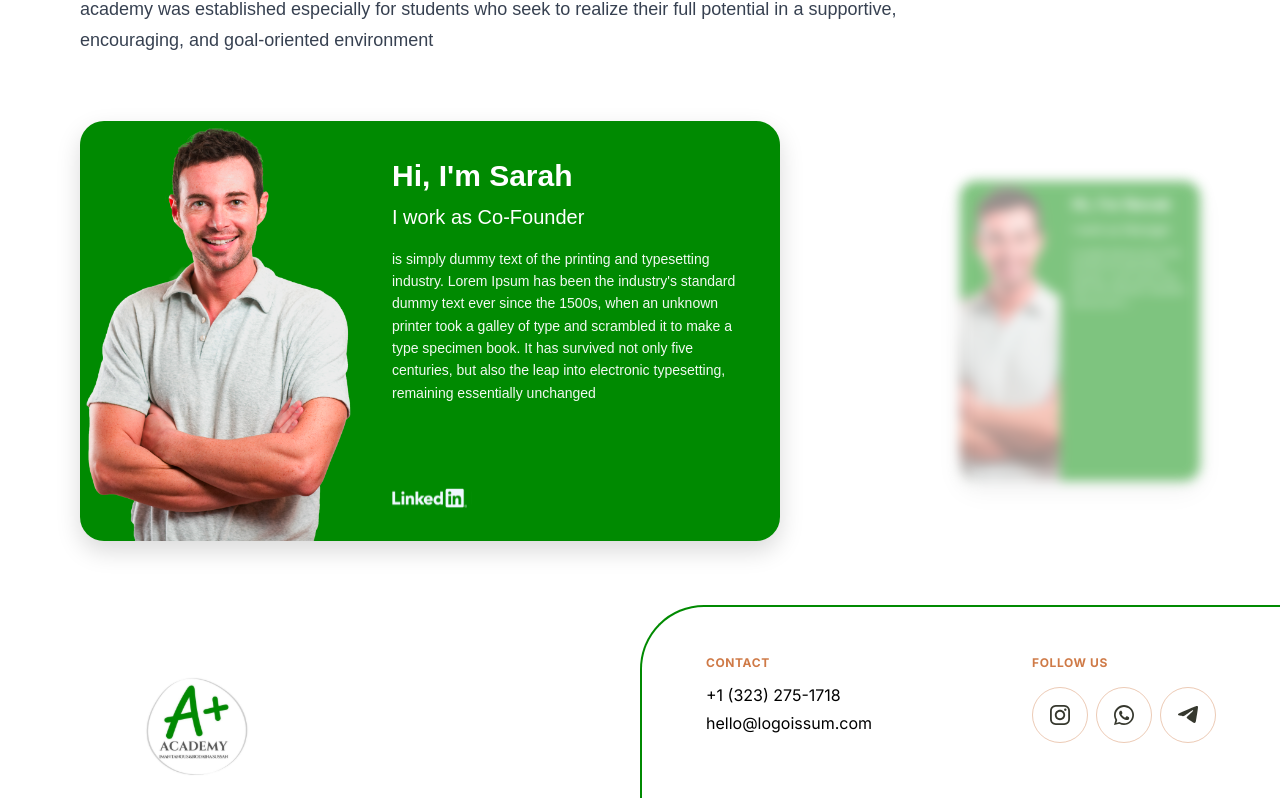
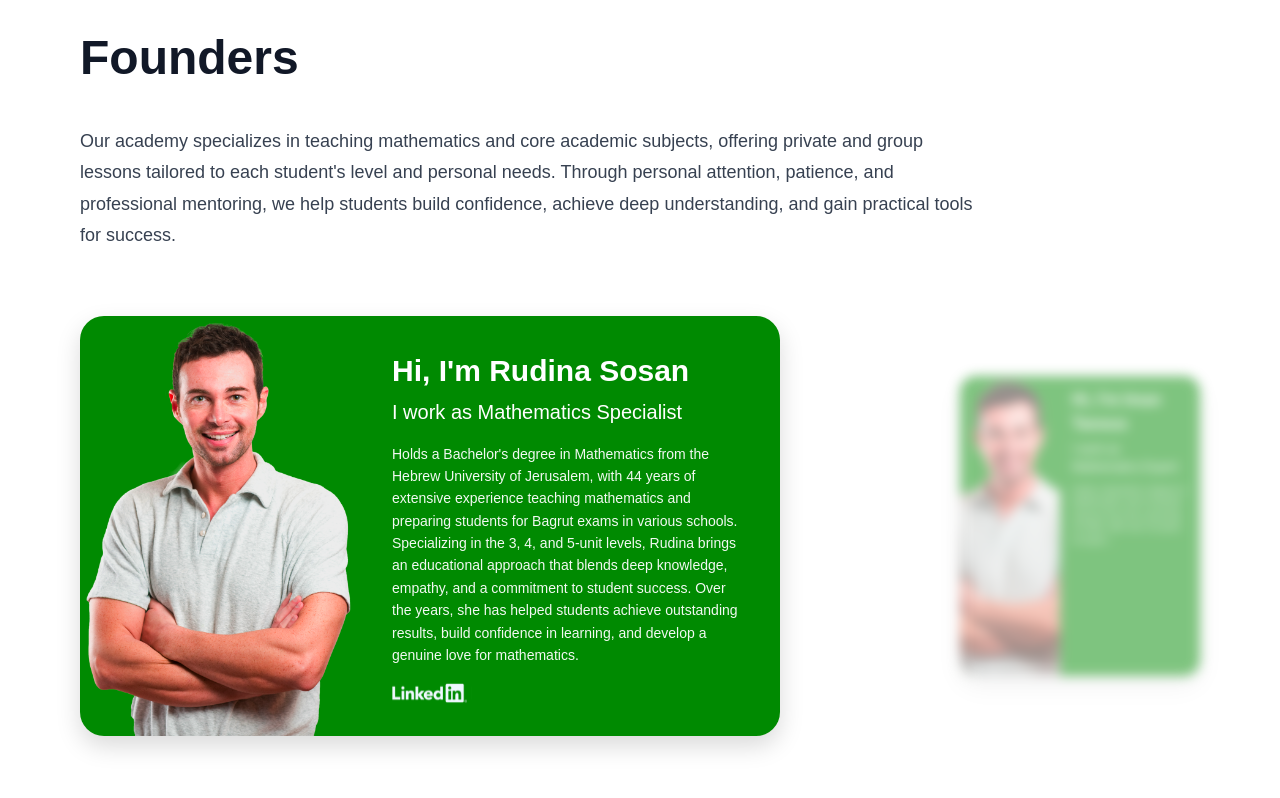
Before and after one commit to adityahajari14/A-Academy, a Next.js app: page / in a window 1280 px wide. Shown: the part 2654-3452 px from the top of the page. Built offline with nearby package versions, Linux system fonts and the light colour scheme.

Commit message:
Hebrew Content

```diff
--- a/app/components/AboutUs.tsx
+++ b/app/components/AboutUs.tsx
@@ -42,12 +42,12 @@ export default function AboutUs({ language = "en" }: AboutUsProps) {
     en: {
       title: "About Us",
       body:
-        "Next Step Academy was founded with a clear educational vision: to provide students with professional, personal, and high-quality support on their path to academic success and achievement in the matriculation exams. The academy was established especially for students who seek to realize their full potential in a supportive, encouraging, and goal-oriented environment.",
+        "Our academy specializes in teaching mathematics and core academic subjects, offering private and group lessons tailored to each student's level and personal needs. At our academy, every student receives close guidance, a personalized learning plan, and innovative teaching methods that make complex topics simple and clear. Through personal attention, patience, and professional mentoring, we help students build confidence, achieve deep understanding, and gain practical tools for success. We believe there's no such thing as a student who cannot succeed — only one who hasn't yet received the right guidance.",
     },
     he: {
       title: "עלינו",
       body:
-        "האקדמיה הצעד הבא הוקמה מתוך חזון חינוכי ברור: להעניק לתלמידים תמיכה מקצועית, אישית ואיכותית בדרכם להצלחה אקדמית ולהישגים בבחינות הבגרות. האקדמיה נוסדה במיוחד עבור תלמידים השואפים לממש את מלוא הפוטנציאל שלהם בסביבה תומכת, מעודדת ומכוונת מטרה.",
+        "האקדמיה שלנו מתמחה בהוראת מתמטיקה ומקצועות לימוד מרכזיים, ומעניקה שיעורים פרטיים וקבוצתיים המותאמים לכל תלמיד לפי רמתו וצרכיו האישיים. באקדמיה שלנו כל תלמיד זוכה לליווי צמוד, תוכנית לימודים אישית ושיטות הוראה חדשניות ההופכות נושאים מורכבים לפשוטים וברורים. באמצעות יחס אישי, סבלנות והכוונה מקצועית, אנו עוזרים לתלמידים לפתח ביטחון בלמידה, להבין לעומק את החומר ולרכוש כלים אמיתיים להצלחה. באקדמיה שלנו אנו מאמינים שאין תלמיד שלא יכול – יש רק תלמיד שעדיין לא קיבל את ההכוונה הנכונה.",
     },
   } as const;
 
--- a/app/components/Footer.tsx
+++ b/app/components/Footer.tsx
@@ -48,8 +48,9 @@ export default function Footer() {
                 Contact
               </p>
               <div className="font-[family-name:var(--font-inter)] text-sm md:text-base text-black space-y-1">
-                <p>+1 (323) 275-1718</p>
-                <p>hello@logoissum.com</p>
+                <p>0526653443</p>
+                <p>aplusacademy2525@gmail.com</p>
+                <p>Ma'alot-tarshiha, Rehov HaKnesiyot 10</p>
               </div>
             </div>
 
@@ -60,7 +61,7 @@ export default function Footer() {
               </p>
               <div className="flex gap-2">
                 <Link
-                  href="https://instagram.com"
+                  href="https://instagram.com/A.plus.academy25"
                   target="_blank"
                   rel="noopener noreferrer"
                   className="inline-flex items-center justify-center w-14 h-14 border-1 border-[rgba(207,122,71,0.4)] rounded-full hover:scale-110 transition-all duration-300"
@@ -68,32 +69,6 @@ export default function Footer() {
                   <Image
                     src="/icons/instagramblank.svg"
                     alt="Instagram"
-                    width={20}
-                    height={20}
-                  />
-                </Link>
-                <Link
-                  href="https://wa.me"
-                  target="_blank"
-                  rel="noopener noreferrer"
-                  className="inline-flex items-center justify-center w-14 h-14 border-1 border-[rgba(207,122,71,0.4)] rounded-full hover:scale-110 transition-all duration-300"
-                >
-                  <Image
-                    src="/icons/whatsappblank.svg"
-                    alt="WhatsApp"
-                    width={20}
-                    height={20}
-                  />
-                </Link>
-                <Link
-                  href="https://telegram.me"
-                  target="_blank"
-                  rel="noopener noreferrer"
-                  className="inline-flex items-center justify-center w-14 h-14 border-1 border-[rgba(207,122,71,0.4)] rounded-full hover:scale-110 transition-all duration-300"
-                >
-                  <Image
-                    src="/icons/telegramblank.svg"
-                    alt="Telegram"
                     width={20}
                     height={20}
                   />
--- a/app/components/Founders.tsx
+++ b/app/components/Founders.tsx
@@ -3,11 +3,16 @@
 import Image from "next/image";
 import { useState, useEffect } from "react";
 
-interface Founder {
-  id: number;
+interface FounderContent {
   name: string;
   title: string;
   bio: string;
+}
+
+interface Founder {
+  id: number;
+  en: FounderContent;
+  he: FounderContent;
   image: string;
   linkedin: string;
 }
@@ -15,23 +20,41 @@ interface Founder {
 const foundersData: Founder[] = [
   {
     id: 1,
-    name: "Nevak",
-    title: "Manager",
-    bio: "is simply dummy text of the printing and typesetting industry. Lorem Ipsum has been the industry's standard dummy text ever since the 1500s, when an unknown printer took a galley of type and scrambled it to make a type specimen book. It has survived not only five centuries, but also the leap into electronic typesetting, remaining essentially unchanged",
+    en: {
+      name: "Iman Tanous",
+      title: "Mathematics Expert",
+      bio: "Holds a Bachelor's degree in Mathematics and Computer Science from the University of Haifa, with over 33 years of experience preparing students for Bagrut exams in mathematics. An expert in teaching the 3, 4, and 5-unit levels, Iman guides students toward success through a combination of professionalism, patience, and a deep understanding of each student's individual needs. She is widely recognized as a teacher who leads her students to excellence while creating a supportive and motivating learning environment.",
+    },
+    he: {
+      name: "אימאן טנוס",
+      title: "מומחית מתמטיקה",
+      bio: "בעלת תואר ראשון במתמטיקה ומדעי המחשב מאוניברסיטת חיפה, עם ניסיון של מעל 33 שנה בהכנה לבגרויות במתמטיקה. מומחית בהוראת 3, 4 ו-5 יחידות לימוד, ומלווה תלמידים להצלחה תוך שילוב של מקצועיות, סבלנות והבנה עמוקה של צורכי כל תלמיד ותלמידה. שמה הולך לפניה כמורה שמובילה למצוינות תוך יצירת סביבה לימודית תומכת ומקדמת.",
+    },
     image: "/Founder.png",
-    linkedin: "https://linkedin.com/in/nevak",
+    linkedin: "https://linkedin.com/in/iman-tanous",
   },
   {
     id: 2,
-    name: "Sarah",
-    title: "Co-Founder",
-    bio: "is simply dummy text of the printing and typesetting industry. Lorem Ipsum has been the industry's standard dummy text ever since the 1500s, when an unknown printer took a galley of type and scrambled it to make a type specimen book. It has survived not only five centuries, but also the leap into electronic typesetting, remaining essentially unchanged",
+    en: {
+      name: "Rudina Sosan",
+      title: "Mathematics Specialist",
+      bio: "Holds a Bachelor's degree in Mathematics from the Hebrew University of Jerusalem, with 44 years of extensive experience teaching mathematics and preparing students for Bagrut exams in various schools. Specializing in the 3, 4, and 5-unit levels, Rudina brings an educational approach that blends deep knowledge, empathy, and a commitment to student success. Over the years, she has helped students achieve outstanding results, build confidence in learning, and develop a genuine love for mathematics.",
+    },
+    he: {
+      name: "רודינה סוסאן",
+      title: "מומחית מתמטיקה",
+      bio: "בעלת תואר ראשון במתמטיקה מהאוניברסיטה העברית בירושלים, עם ניסיון עשיר של 44 שנים בהוראת מתמטיקה והכנה לבגרויות בבתי ספר שונים. מתמחה בהוראת 3, 4 ו-5 יחידות לימוד, ומביאה איתה גישה חינוכית שמחברת בין ידע עמוק, הכלה, והובלה להצלחה. לאורך השנים סייעה לתלמידים להגיע להישגים גבוהים, לבנות ביטחון עצמי בלמידה, ולפתח אהבה אמיתית למתמטיקה.",
+    },
     image: "/Founder.png",
-    linkedin: "https://linkedin.com/in/sarah",
+    linkedin: "https://linkedin.com/in/rudina-sosan",
   },
 ];
 
-export default function Founders() {
+interface FoundersProps {
+  language?: "en" | "he";
+}
+
+export default function Founders({ language = "en" }: FoundersProps) {
   const [focusedIndex, setFocusedIndex] = useState(0);
 
   useEffect(() => {
@@ -45,20 +68,34 @@ export default function Founders() {
   const focusedFounder = foundersData[focusedIndex];
   const nextFounder = foundersData[nextIndex];
 
+  const lang = language as "en" | "he";
+
+  const copy = {
+    en: {
+      title: "Founders",
+      subtitle: "Our academy specializes in teaching mathematics and core academic subjects, offering private and group lessons tailored to each student's level and personal needs. Through personal attention, patience, and professional mentoring, we help students build confidence, achieve deep understanding, and gain practical tools for success.",
+      greeting: "Hi, I'm",
+      workAs: "I work as",
+    },
+    he: {
+      title: "מייסדות",
+      subtitle: "האקדמיה שלנו מתמחה בהוראת מתמטיקה ומקצועות לימוד מרכזיים, ומעניקה שיעורים פרטיים וקבוצתיים המותאמים לכל תלמיד לפי רמתו וצרכיו האישיים. באמצעות יחס אישי, סבלנות והכוונה מקצועית, אנו עוזרים לתלמידים לפתח ביטחון בלמידה, להבין לעומק את החומר ולרכוש כלים אמיתיים להצלחה.",
+      greeting: "שלום, אני",
+      workAs: "אני עובד/ת בתור",
+    },
+  } as const;
+
+  const t = copy[lang];
+
   return (
     <section style={{ width: "100%", backgroundColor: "white", padding: "64px 80px" }}>
       <div style={{ maxWidth: "1280px", margin: "0 auto" }}>
         <h2 style={{ fontSize: "48px", fontWeight: "bold", color: "#111827", marginBottom: "32px" }}>
-          Founders
+          {t.title}
         </h2>
 
         <p style={{ color: "#374151", fontSize: "18px", lineHeight: "1.75", marginBottom: "64px", maxWidth: "900px" }}>
-          Next Step Academy was founded with a clear educational vision: to
-          provide students with professional, personal, and high-quality support
-          on their path to academic success and achievement in the matriculation
-          exams. The academy was established especially for students who seek to
-          realize their full potential in a supportive, encouraging, and
-          goal-oriented environment
+          {t.subtitle}
         </p>
 
         {/* Cards Container */}
@@ -79,18 +116,18 @@ export default function Founders() {
             }}
           >
             <div style={{ position: "relative", width: "280px", height: "420px", flexShrink: 0 }}>
-              <Image src={focusedFounder.image} alt={focusedFounder.name} fill style={{ objectFit: "cover" }} />
+              <Image src={focusedFounder.image} alt={focusedFounder[lang].name} fill style={{ objectFit: "cover" }} />
             </div>
             <div style={{ padding: "32px", display: "flex", flexDirection: "column", justifyContent: "space-between", flex: 1, color: "white" }}>
               <div>
                 <h3 style={{ fontSize: "30px", fontWeight: "bold", marginBottom: "4px" }}>
-                  Hi, I'm {focusedFounder.name}
+                  {t.greeting} {focusedFounder[lang].name}
                 </h3>
                 <p style={{ fontSize: "20px", marginBottom: "16px" }}>
-                  I work as {focusedFounder.title}
+                  {t.workAs} {focusedFounder[lang].title}
                 </p>
                 <p style={{ fontSize: "14px", lineHeight: "1.6", opacity: 0.95 }}>
-                  {focusedFounder.bio}
+                  {focusedFounder[lang].bio}
                 </p>
               </div>
               <div style={{ marginTop: "16px" }}>
@@ -115,17 +152,17 @@ export default function Founders() {
             }}
           >
             <div style={{ position: "relative", width: "100px", height: "300px", flexShrink: 0 }}>
-              <Image src={nextFounder.image} alt={nextFounder.name} fill style={{ objectFit: "cover" }} />
+              <Image src={nextFounder.image} alt={nextFounder[lang].name} fill style={{ objectFit: "cover" }} />
             </div>
             <div style={{ padding: "12px", display: "flex", flexDirection: "column", justifyContent: "flex-start", flex: 1, color: "white", overflow: "hidden" }}>
               <h3 style={{ fontSize: "16px", fontWeight: "bold", marginBottom: "4px" }}>
-                Hi, I'm {nextFounder.name}
+                {t.greeting} {nextFounder[lang].name}
               </h3>
               <p style={{ fontSize: "12px", marginBottom: "8px" }}>
-                I work as {nextFounder.title}
+                {t.workAs} {nextFounder[lang].title}
               </p>
               <p style={{ fontSize: "9px", lineHeight: "1.4", opacity: 0.95 }}>
-                {nextFounder.bio.substring(0, 120)}...
+                {nextFounder[lang].bio.substring(0, 120)}...
               </p>
             </div>
           </div>
--- a/app/page.tsx
+++ b/app/page.tsx
@@ -133,7 +133,7 @@ export default function Home() {
       <BookCall language={language === "Hebrew" ? "he" : "en"} />
 
       {/* Founders Section */}
-      <Founders />
+      <Founders language={language === "Hebrew" ? "he" : "en"} />
 
       {/* Footer */}
       <Footer />
```
Also changed, not shown: 1 other file (tests, documents, lock files or other folders).
